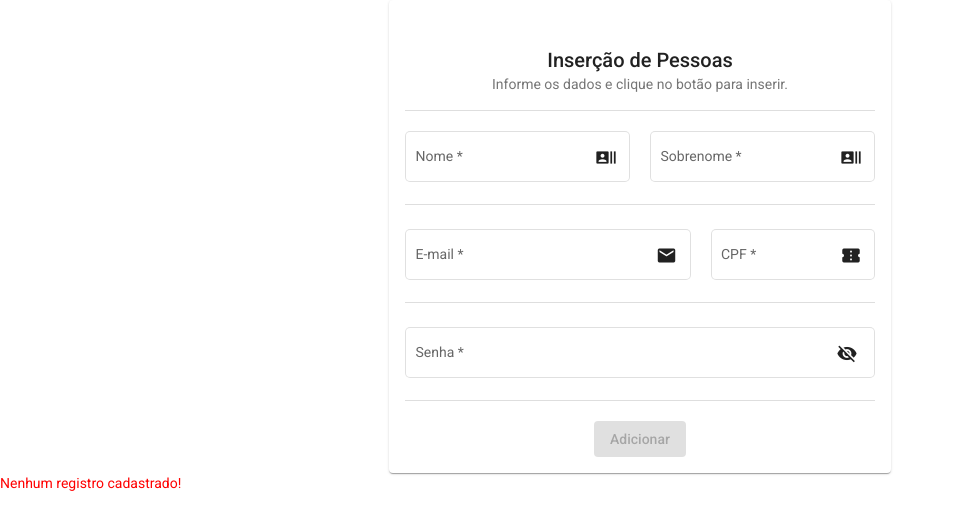
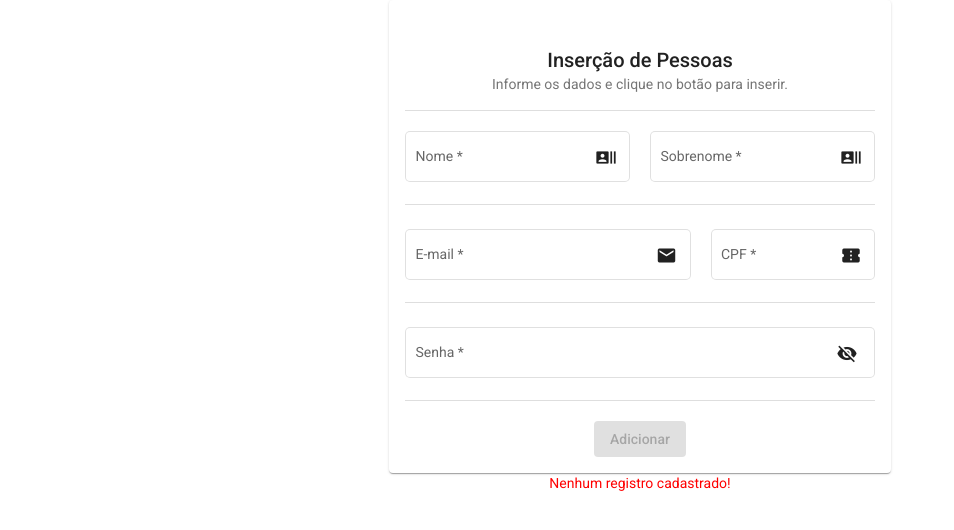
Before and after one commit to gustavotassi/angular-form-activity, an Angular app: page / in a window 1280 px wide. Shown: the top 530 px of the page, without its empty margins (0-954 px from the left). Built offline with nearby package versions, Linux system fonts and the light colour scheme.

Commit message:
No register message styled

```diff
--- a/src/app/app.component.scss
+++ b/src/app/app.component.scss
@@ -89,3 +89,7 @@ mat-card-subtitle {
 .table-option {
     margin-right: 20px;
 }
+
+p {
+    text-align: center;
+}
```
